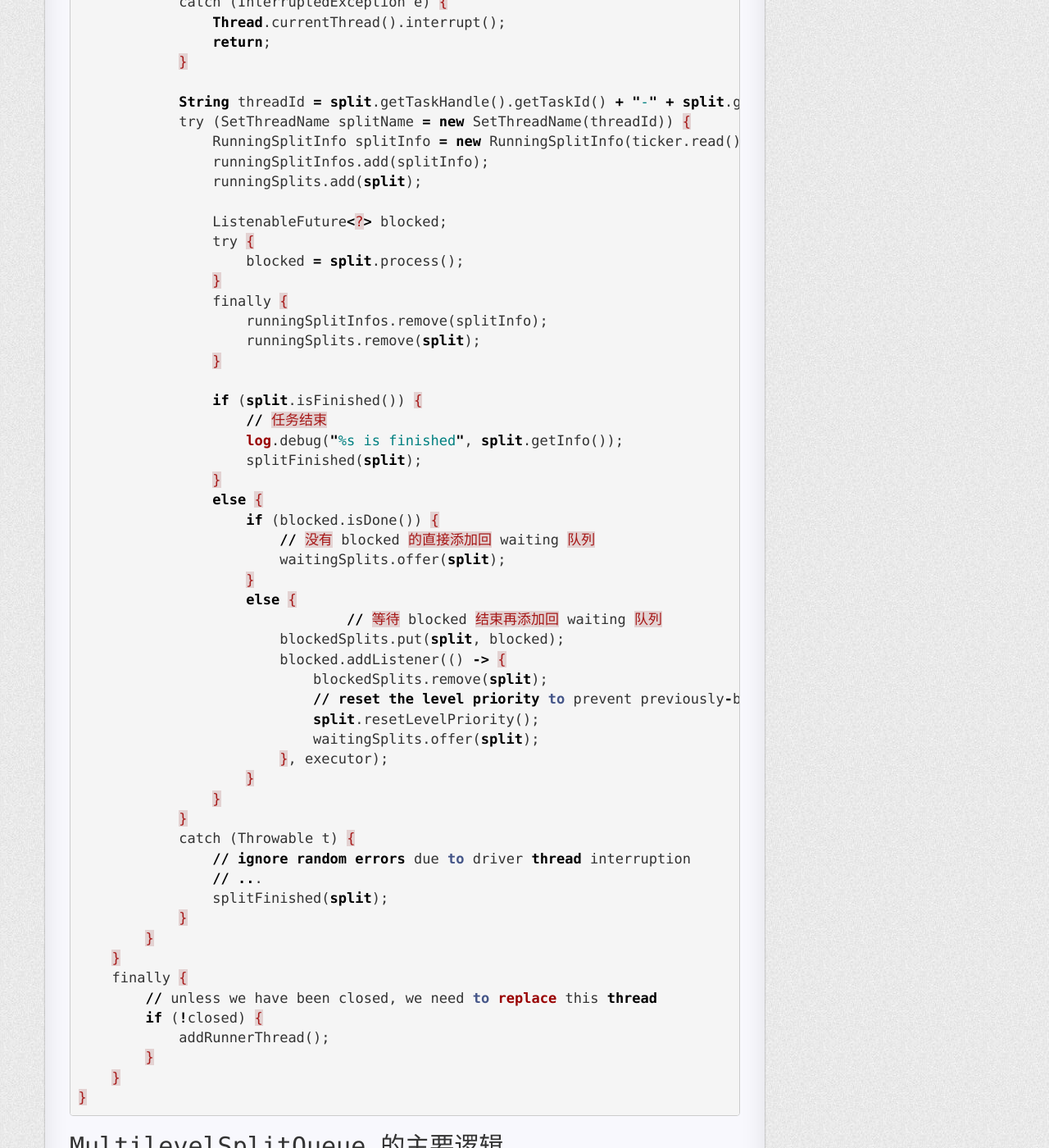
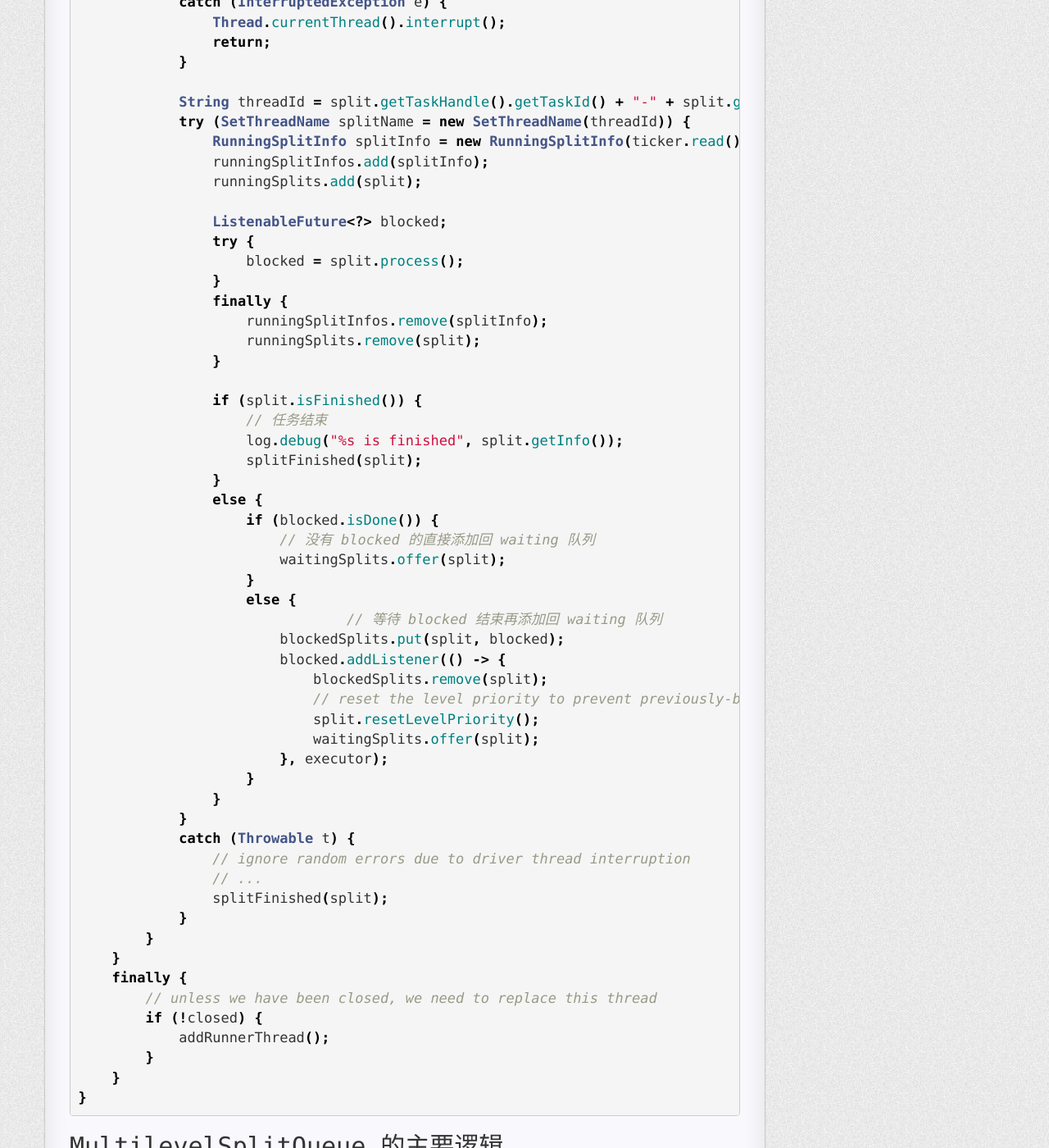
Before and after one commit to icejoywoo/icejoywoo.github.io, a Jekyll site: the page built from _posts/2023-03-25-presto-pending-splits-impl.md, in a window 1280 px wide and 1400 px high, scrolled down 2949 px. Shown: the whole window at 82% size. Built offline with Jekyll 4.4.1, drawn with Linux system fonts in a browser that asks for light colours; comment, search, counter and statistics services are not loaded; some of the changed text lies outside the part shown.

Commit message:
fix lang type

````diff
--- a/_posts/2023-03-25-presto-pending-splits-impl.md
+++ b/_posts/2023-03-25-presto-pending-splits-impl.md
@@ -104,7 +104,7 @@ MultilevelSplitQueue waitingSplits 多级优先队列，优先级有0～4共5个
 
 ## 任务执行逻辑
 TaskRunner 是执行的逻辑
-```plsql
+```java
 @Override
 public void run()
 {
````
